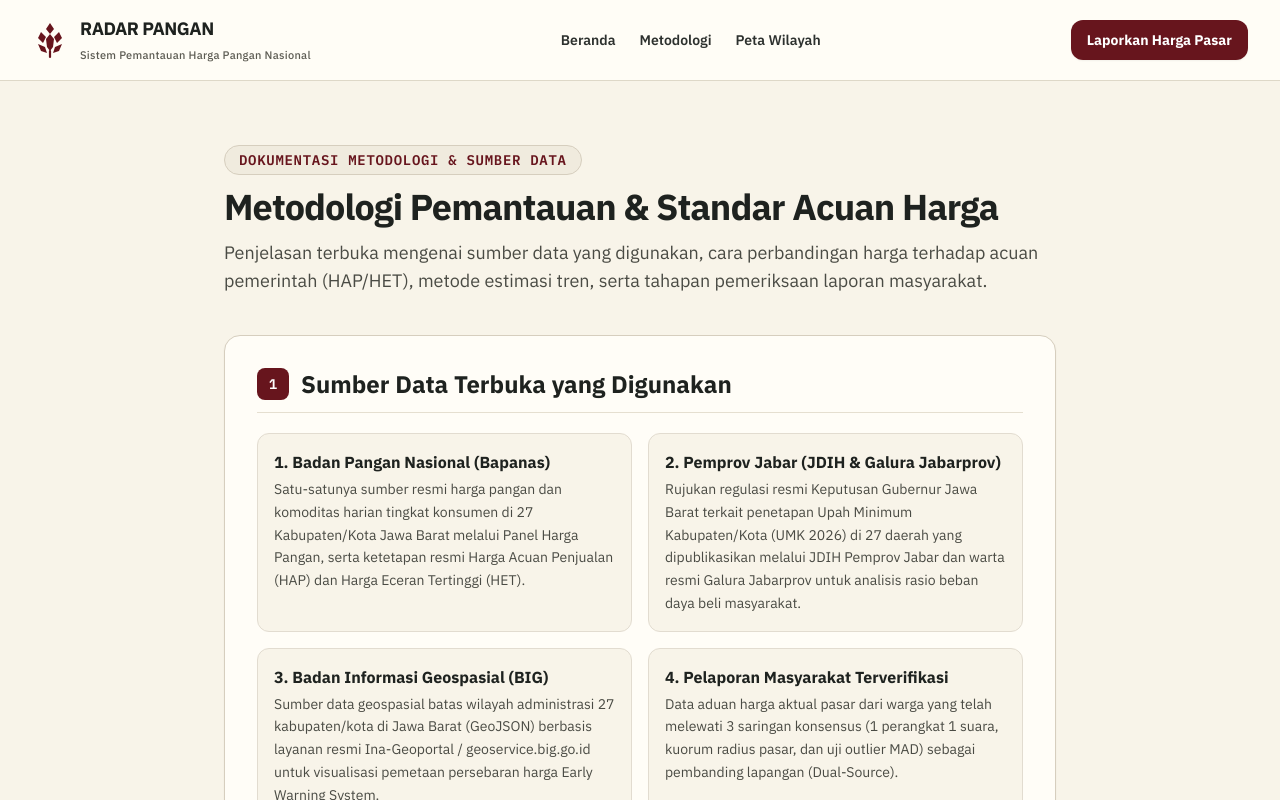
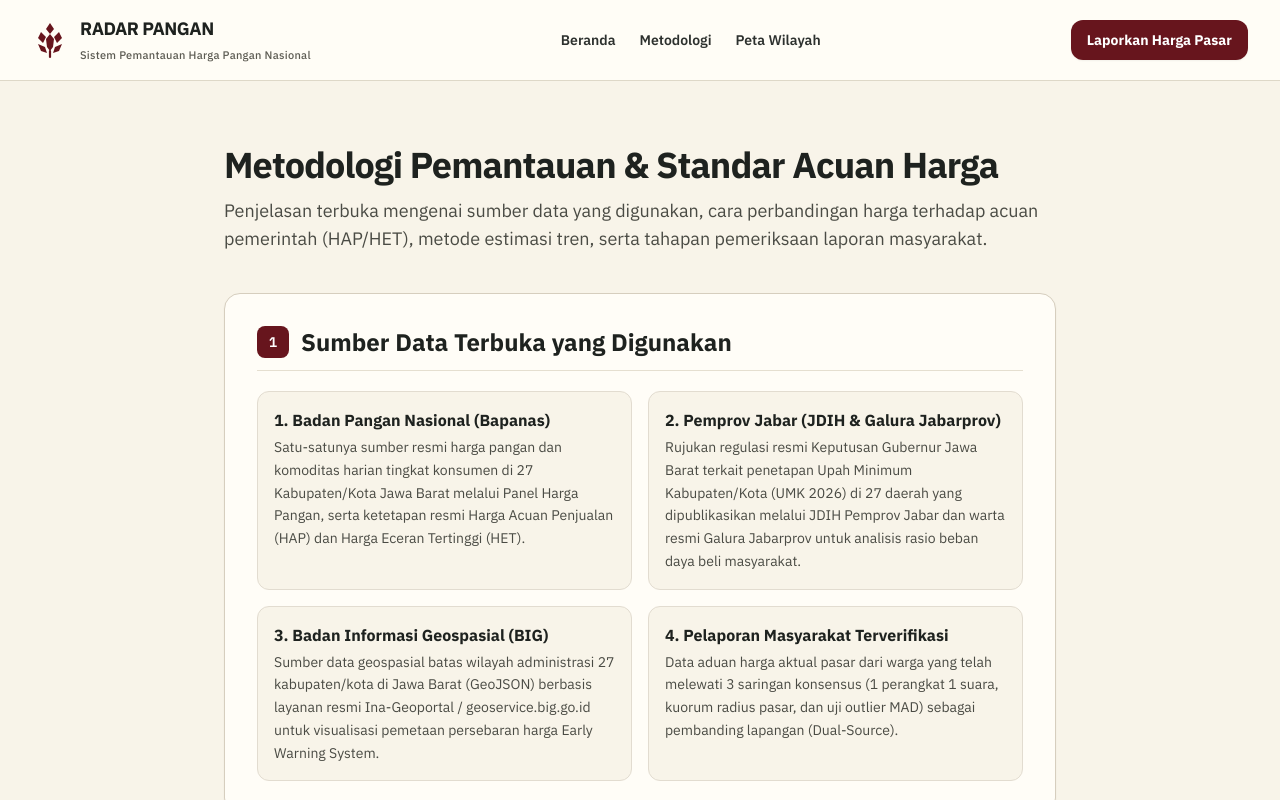
Before and after one commit to andi2809/RadarPangan-FE, a Next.js app: page /metodologi in a window 1280 px wide. Shown: the top 800 px of the page. Built offline with nearby package versions, Linux system fonts and the light colour scheme.

Commit message:
feat(public): perbarui halaman metodologi, navigasi header, dan utilitas gaya CSS

```diff
--- a/src/app/(public)/landing.css
+++ b/src/app/(public)/landing.css
@@ -35,7 +35,7 @@ html {
   font-family: var(--font-plex-sans), Inter, "Segoe UI", system-ui, -apple-system, sans-serif;
   line-height: 1.6;
   -webkit-font-smoothing: antialiased;
-  overflow-x: hidden;
+  overflow-x: clip;
   max-width: 100vw;
 }
 
--- a/src/app/(public)/metodologi/page.tsx
+++ b/src/app/(public)/metodologi/page.tsx
@@ -1,4 +1,4 @@
-import React from 'react';
+import React from "react";
 
 export default function MetodologiPage() {
 	return (
@@ -6,14 +6,13 @@ export default function MetodologiPage() {
 			<div className="public-container max-w-4xl space-y-10">
 				{/* Header */}
 				<div className="space-y-3">
-          <span className="inline-block px-3.5 py-1 rounded-full bg-[#f0ebde] text-[#67151d] text-xs sm:text-sm font-mono font-bold uppercase tracking-wider border border-[#d6cebe]">
-            Dokumentasi Metodologi &amp; Sumber Data
-          </span>
 					<h1 className="text-3xl sm:text-4xl font-black text-[#1e221f] tracking-tight">
 						Metodologi Pemantauan &amp; Standar Acuan Harga
 					</h1>
 					<p className="text-base sm:text-lg text-[#4a4b44] leading-relaxed">
-            Penjelasan terbuka mengenai sumber data yang digunakan, cara perbandingan harga terhadap acuan pemerintah (HAP/HET), metode estimasi tren, serta tahapan pemeriksaan laporan masyarakat.
+						Penjelasan terbuka mengenai sumber data yang digunakan, cara
+						perbandingan harga terhadap acuan pemerintah (HAP/HET), metode
+						estimasi tren, serta tahapan pemeriksaan laporan masyarakat.
 					</p>
 				</div>
 
@@ -34,7 +33,10 @@ export default function MetodologiPage() {
 								1. Badan Pangan Nasional (Bapanas)
 							</strong>
 							<p>
-                Satu-satunya sumber resmi harga pangan dan komoditas harian tingkat konsumen di 27 Kabupaten/Kota Jawa Barat melalui Panel Harga Pangan, serta ketetapan resmi Harga Acuan Penjualan (HAP) dan Harga Eceran Tertinggi (HET).
+								Satu-satunya sumber resmi harga pangan dan komoditas harian
+								tingkat konsumen di 27 Kabupaten/Kota Jawa Barat melalui Panel
+								Harga Pangan, serta ketetapan resmi Harga Acuan Penjualan (HAP)
+								dan Harga Eceran Tertinggi (HET).
 							</p>
 						</div>
 						<div className="p-4 rounded-xl bg-[#f8f4e9] border border-[#e2dcd0] space-y-1">
@@ -42,7 +44,11 @@ export default function MetodologiPage() {
 								2. Pemprov Jabar (JDIH &amp; Galura Jabarprov)
 							</strong>
 							<p>
-                Rujukan regulasi resmi Keputusan Gubernur Jawa Barat terkait penetapan Upah Minimum Kabupaten/Kota (UMK 2026) di 27 daerah yang dipublikasikan melalui JDIH Pemprov Jabar dan warta resmi Galura Jabarprov untuk analisis rasio beban daya beli masyarakat.
+								Rujukan regulasi resmi Keputusan Gubernur Jawa Barat terkait
+								penetapan Upah Minimum Kabupaten/Kota (UMK 2026) di 27 daerah
+								yang dipublikasikan melalui JDIH Pemprov Jabar dan warta resmi
+								Galura Jabarprov untuk analisis rasio beban daya beli
+								masyarakat.
 							</p>
 						</div>
 						<div className="p-4 rounded-xl bg-[#f8f4e9] border border-[#e2dcd0] space-y-1">
@@ -50,7 +56,10 @@ export default function MetodologiPage() {
 								3. Badan Informasi Geospasial (BIG)
 							</strong>
 							<p>
-                Sumber data geospasial batas wilayah administrasi 27 kabupaten/kota di Jawa Barat (GeoJSON) berbasis layanan resmi Ina-Geoportal / geoservice.big.go.id untuk visualisasi pemetaan persebaran harga Early Warning System.
+								Sumber data geospasial batas wilayah administrasi 27
+								kabupaten/kota di Jawa Barat (GeoJSON) berbasis layanan resmi
+								Ina-Geoportal / geoservice.big.go.id untuk visualisasi pemetaan
+								persebaran harga Early Warning System.
 							</p>
 						</div>
 						<div className="p-4 rounded-xl bg-[#f8f4e9] border border-[#e2dcd0] space-y-1">
@@ -58,7 +67,9 @@ export default function MetodologiPage() {
 								4. Pelaporan Masyarakat Terverifikasi
 							</strong>
 							<p>
-                Data aduan harga aktual pasar dari warga yang telah melewati 3 saringan konsensus (1 perangkat 1 suara, kuorum radius pasar, dan uji outlier MAD) sebagai pembanding lapangan (Dual-Source).
+								Data aduan harga aktual pasar dari warga yang telah melewati 3
+								saringan konsensus (1 perangkat 1 suara, kuorum radius pasar,
+								dan uji outlier MAD) sebagai pembanding lapangan (Dual-Source).
 							</p>
 						</div>
 					</div>
@@ -81,7 +92,8 @@ export default function MetodologiPage() {
 								Sesuai / Di Bawah Acuan (&le; +5% thd. HAP/HET)
 							</strong>
 							<p className="text-[#4a4b44] leading-relaxed">
-                Harga rata-rata komoditas berada di bawah atau dalam batas wajar terhadap standar acuan pemerintah.
+								Harga rata-rata komoditas berada di bawah atau dalam batas wajar
+								terhadap standar acuan pemerintah.
 							</p>
 						</div>
 
@@ -90,7 +102,8 @@ export default function MetodologiPage() {
 								Fluktuasi Sedang (+5% s.d. +10% thd. HAP/HET)
 							</strong>
 							<p className="text-[#4a4b44] leading-relaxed">
-                Terjadi kenaikan harga moderat di atas acuan yang perlu dipantau perkembangannya pada periode berikutnya.
+								Terjadi kenaikan harga moderat di atas acuan yang perlu dipantau
+								perkembangannya pada periode berikutnya.
 							</p>
 						</div>
 
@@ -99,7 +112,8 @@ export default function MetodologiPage() {
 								Di Atas Acuan (&gt; +10% thd. HAP/HET)
 							</strong>
 							<p className="text-[#4a4b44] leading-relaxed">
-                Harga komoditas melampaui batas acuan lebih dari 10%, menandakan perlunya perhatian pada ketersediaan pasokan lokal.
+								Harga komoditas melampaui batas acuan lebih dari 10%, menandakan
+								perlunya perhatian pada ketersediaan pasokan lokal.
 							</p>
 						</div>
 
@@ -108,7 +122,8 @@ export default function MetodologiPage() {
 								Belum Tersedia Data Telemetri
 							</strong>
 							<p className="text-[#4a4b44] leading-relaxed">
-                Ditampilkan dengan warna netral yang berbeda dari status aman untuk wilayah yang belum termasuk dalam dataset sampel harian.
+								Ditampilkan dengan warna netral yang berbeda dari status aman
+								untuk wilayah yang belum termasuk dalam dataset sampel harian.
 							</p>
 						</div>
 					</div>
@@ -126,17 +141,25 @@ export default function MetodologiPage() {
 					</div>
 
 					<p className="text-sm sm:text-base text-[#4a4b44] leading-relaxed">
-            Untuk membantu mengenali wilayah yang membutuhkan perhatian lebih awal, sistem menghitung skor gabungan (0–100) dari perbandingan terhadap HAP/HET, perubahan tren historis 14 hari, serta rasio beban pengeluaran terhadap UMK daerah:
+						Untuk membantu mengenali wilayah yang membutuhkan perhatian lebih
+						awal, sistem menghitung skor gabungan (0–100) dari perbandingan
+						terhadap HAP/HET, perubahan tren historis 14 hari, serta rasio beban
+						pengeluaran terhadap UMK daerah:
 					</p>
 
 					<div className="p-4 rounded-xl bg-[#f0ebde] border border-[#d6cebe] font-mono text-xs sm:text-sm text-[#1e221f] space-y-2">
 						<div className="font-bold text-[#67151d]">
-              Skor_Kewaspadaan = (0.45 &times; Skor_Deviasi_Acuan) + (0.35 &times; Skor_Laju_Tren) + (0.20 &times; Skor_Beban_UMK)
+							Skor_Kewaspadaan = (0.45 &times; Skor_Deviasi_Acuan) + (0.35
+							&times; Skor_Laju_Tren) + (0.20 &times; Skor_Beban_UMK)
 						</div>
 					</div>
 
 					<p className="text-sm sm:text-base text-[#4a4b44] leading-relaxed">
-            Sementara itu, laporan harga dari masyarakat diperiksa melalui tiga aturan verifikasi: (1) pencocokan jarak lokasi terhadap titik koordinat pasar (&le; 3 km), (2) pembandingan minimal 10 laporan independen pada pasar yang sama, dan (3) penyaringan nilai ekstrem menggunakan metode <em>Median Absolute Deviation (MAD)</em>.
+						Sementara itu, laporan harga dari masyarakat diperiksa melalui tiga
+						aturan verifikasi: (1) pencocokan jarak lokasi terhadap titik
+						koordinat pasar (&le; 3 km), (2) pembandingan minimal 10 laporan
+						independen pada pasar yang sama, dan (3) penyaringan nilai ekstrem
+						menggunakan metode <em>Median Absolute Deviation (MAD)</em>.
 					</p>
 				</article>
 			</div>
--- a/src/app/globals.css
+++ b/src/app/globals.css
@@ -11,8 +11,7 @@ body {
   background-color: var(--bg);
   color: var(--ink);
   font-family: var(--font-plex-sans);
-  overflow-x: hidden;
-  overflow-y: auto;
+  overflow-x: clip;
   user-select: auto;
   -webkit-font-smoothing: antialiased;
 }
--- a/src/components/navigation/Header.tsx
+++ b/src/components/navigation/Header.tsx
@@ -38,7 +38,7 @@ export const Header: React.FC<HeaderProps> = ({
 
   return (
     <header
-      className={`h-16 px-6 border-b flex items-center justify-between shrink-0 transition-colors select-none relative z-40 ${
+      className={`sticky top-0 z-40 h-16 px-6 border-b flex items-center justify-between shrink-0 transition-colors select-none ${
         isCommandCenter
           ? 'bg-slate-900 border-slate-800 text-slate-100'
           : 'bg-white border-slate-200 text-slate-900'
--- a/src/components/public/LandingHeader.tsx
+++ b/src/components/public/LandingHeader.tsx
@@ -1,10 +1,20 @@
 'use client';
 
-import React, { useState } from 'react';
+import React, { useState, useEffect } from 'react';
 import Link from 'next/link';
 
 export const LandingHeader: React.FC = () => {
   const [mobileMenuOpen, setMobileMenuOpen] = useState(false);
+  const [isScrolled, setIsScrolled] = useState(false);
+
+  useEffect(() => {
+    const handleScroll = () => {
+      setIsScrolled(window.scrollY > 8);
+    };
+    handleScroll();
+    window.addEventListener('scroll', handleScroll, { passive: true });
+    return () => window.removeEventListener('scroll', handleScroll);
+  }, []);
 
   const scrollToAnchor = (e: React.MouseEvent<HTMLAnchorElement>, targetId: string) => {
     if (typeof window !== 'undefined') {
@@ -30,7 +40,21 @@ export const LandingHeader: React.FC = () => {
   };
 
   return (
-    <header className="sticky top-0 z-50 bg-[#fffdf7]/95 backdrop-blur-md border-b border-[#ded8c8]">
+    <header
+      className={`sticky top-0 z-50 w-full transition-all duration-200 border-b ${
+        isScrolled
+          ? 'border-[#cfc8b8] shadow-[0_4px_20px_rgba(30,34,31,0.07)]'
+          : 'border-[#ded8c8]'
+      }`}
+      style={{
+        position: 'sticky',
+        top: 0,
+        zIndex: 50,
+        backgroundColor: isScrolled ? 'rgba(255, 253, 247, 0.98)' : 'rgba(255, 253, 247, 0.94)',
+        backdropFilter: 'blur(16px)',
+        WebkitBackdropFilter: 'blur(16px)',
+      }}
+    >
       <nav className="public-container flex items-center justify-between h-20 gap-3" aria-label="Navigasi Utama">
         {/* Brand Logo (Matched with Footer) */}
         <Link href="/" className="flex items-center gap-2.5 sm:gap-3 group flex-shrink-0 min-w-0">
```
Lines whose indentation alone changed are shown as unchanged.
